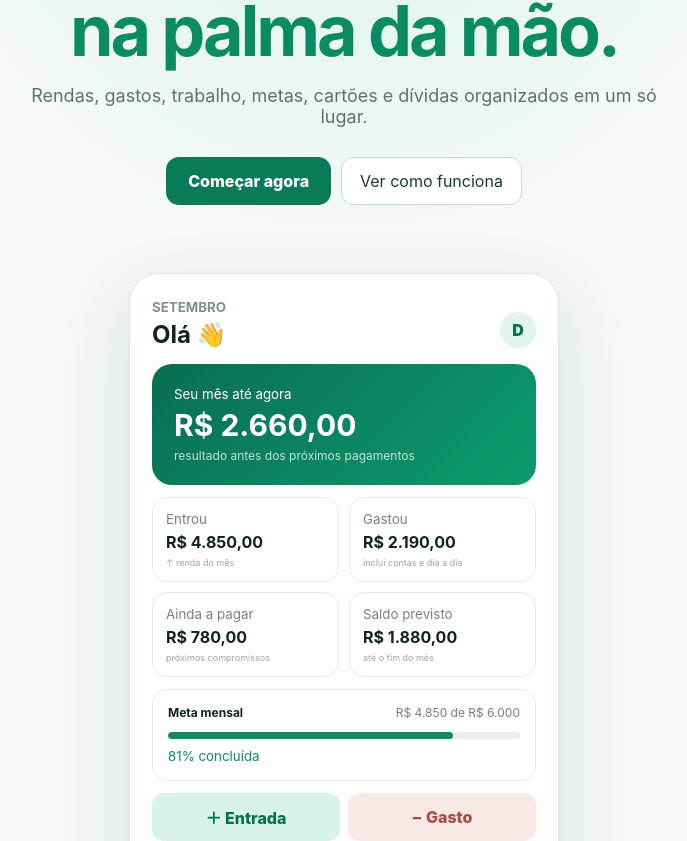
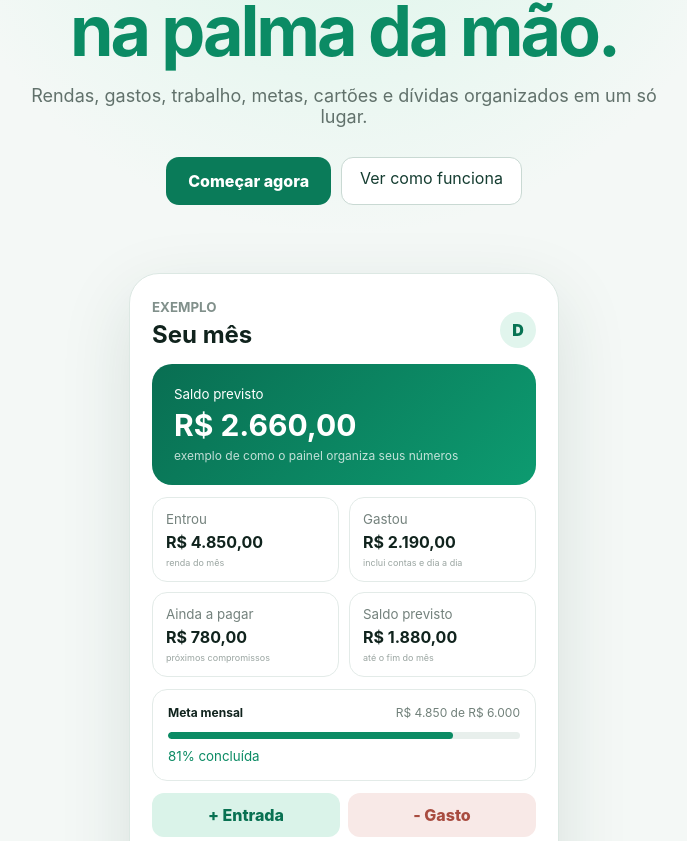
Before and after one commit to hassan80612/DEVINX, a Next.js app: page / in a window 1280 px wide. Shown: the part 264-1105 px from the top of the page, without its empty margins (296-983 px from the left). Built offline with nearby package versions, Linux system fonts and the light colour scheme.

Commit message:
feat: connect home actions to authentication

```diff
--- a/src/app/page.tsx
+++ b/src/app/page.tsx
@@ -1,5 +1,5 @@
 const cards = [
-  ['Entrou', 'R$ 4.850,00', '↑ renda do mês'],
+  ['Entrou', 'R$ 4.850,00', 'renda do mês'],
   ['Gastou', 'R$ 2.190,00', 'inclui contas e dia a dia'],
   ['Ainda a pagar', 'R$ 780,00', 'próximos compromissos'],
   ['Saldo previsto', 'R$ 1.880,00', 'até o fim do mês'],
@@ -7,22 +7,22 @@ const cards = [
 
 export default function Home() {
   return <main>
-    <header className="top"><div className="brand"><span className="mark">D</span><b>DEVINX</b></div><button className="ghost">Entrar</button></header>
+    <header className="top"><div className="brand"><span className="mark">D</span><b>DEVINX</b></div><a className="ghost" href="/entrar">Entrar</a></header>
     <section className="hero">
       <span className="pill">FINANÇAS SEM COMPLICAÇÃO</span>
       <h1>Toda a sua vida financeira<br/><em>na palma da mão.</em></h1>
       <p>Rendas, gastos, trabalho, metas, cartões e dívidas organizados em um só lugar.</p>
-      <div className="heroActions"><button className="primary">Começar agora</button><button className="secondary">Ver como funciona</button></div>
+      <div className="heroActions"><a className="primary" href="/entrar">Começar agora</a><a className="secondary" href="#recursos">Ver como funciona</a></div>
     </section>
     <section className="phone">
-      <div className="phoneHead"><div><small>SETEMBRO</small><h2>Olá 👋</h2></div><span className="avatar">D</span></div>
-      <div className="balance"><small>Seu mês até agora</small><strong>R$ 2.660,00</strong><span>resultado antes dos próximos pagamentos</span></div>
+      <div className="phoneHead"><div><small>EXEMPLO</small><h2>Seu mês</h2></div><span className="avatar">D</span></div>
+      <div className="balance"><small>Saldo previsto</small><strong>R$ 2.660,00</strong><span>exemplo de como o painel organiza seus números</span></div>
       <div className="grid">{cards.map(([a,b,c])=><article key={a}><small>{a}</small><strong>{b}</strong><span>{c}</span></article>)}</div>
       <div className="goal"><div><b>Meta mensal</b><span>R$ 4.850 de R$ 6.000</span></div><div className="bar"><i/></div><small>81% concluída</small></div>
-      <div className="quick"><button>＋ Entrada</button><button>− Gasto</button></div>
+      <div className="quick"><button>+ Entrada</button><button>- Gasto</button></div>
       <nav><b>⌂<span>Início</span></b><b>↗<span>Rendas</span></b><b>↘<span>Gastos</span></b><b>◎<span>Metas</span></b><b>•••<span>Mais</span></b></nav>
     </section>
-    <section className="features"><h2>Feito para a sua realidade.</h2><p>Você pode ter uma ou várias fontes de renda. O Devinx organiza tudo sem misturar o que não deve.</p><div className="featureGrid"><article>🚗<b>Motorista e entregador</b><span>Veja R$/hora, R$/km, combustível e quanto falta trabalhar para sua meta.</span></article><article>💼<b>Salário e renda extra</b><span>Organize salário, comissões, extras e outras fontes de renda.</span></article><article>🎯<b>Metas que fazem sentido</b><span>Acompanhe metas diárias, semanais e mensais usando seus próprios números.</span></article><article>💳<b>Contas, cartões e dívidas</b><span>Saiba o que já saiu, o que ainda vence e evite contar a mesma despesa duas vezes.</span></article></div></section>
+    <section className="features" id="recursos"><h2>Feito para a sua realidade.</h2><p>Você pode ter uma ou várias fontes de renda. O Devinx organiza tudo sem misturar o que não deve.</p><div className="featureGrid"><article>🚗<b>Motorista e entregador</b><span>Veja R$/hora, R$/km, combustível e quanto falta trabalhar para sua meta.</span></article><article>💼<b>Salário e renda extra</b><span>Organize salário, comissões, extras e outras fontes de renda.</span></article><article>🎯<b>Metas que fazem sentido</b><span>Acompanhe metas diárias, semanais e mensais usando seus próprios números.</span></article><article>💳<b>Contas, cartões e dívidas</b><span>Saiba o que já saiu, o que ainda vence e evite contar a mesma despesa duas vezes.</span></article></div></section>
     <footer>DEVINX <span>Seu dinheiro. Mais claro.</span></footer>
   </main>;
 }
```
